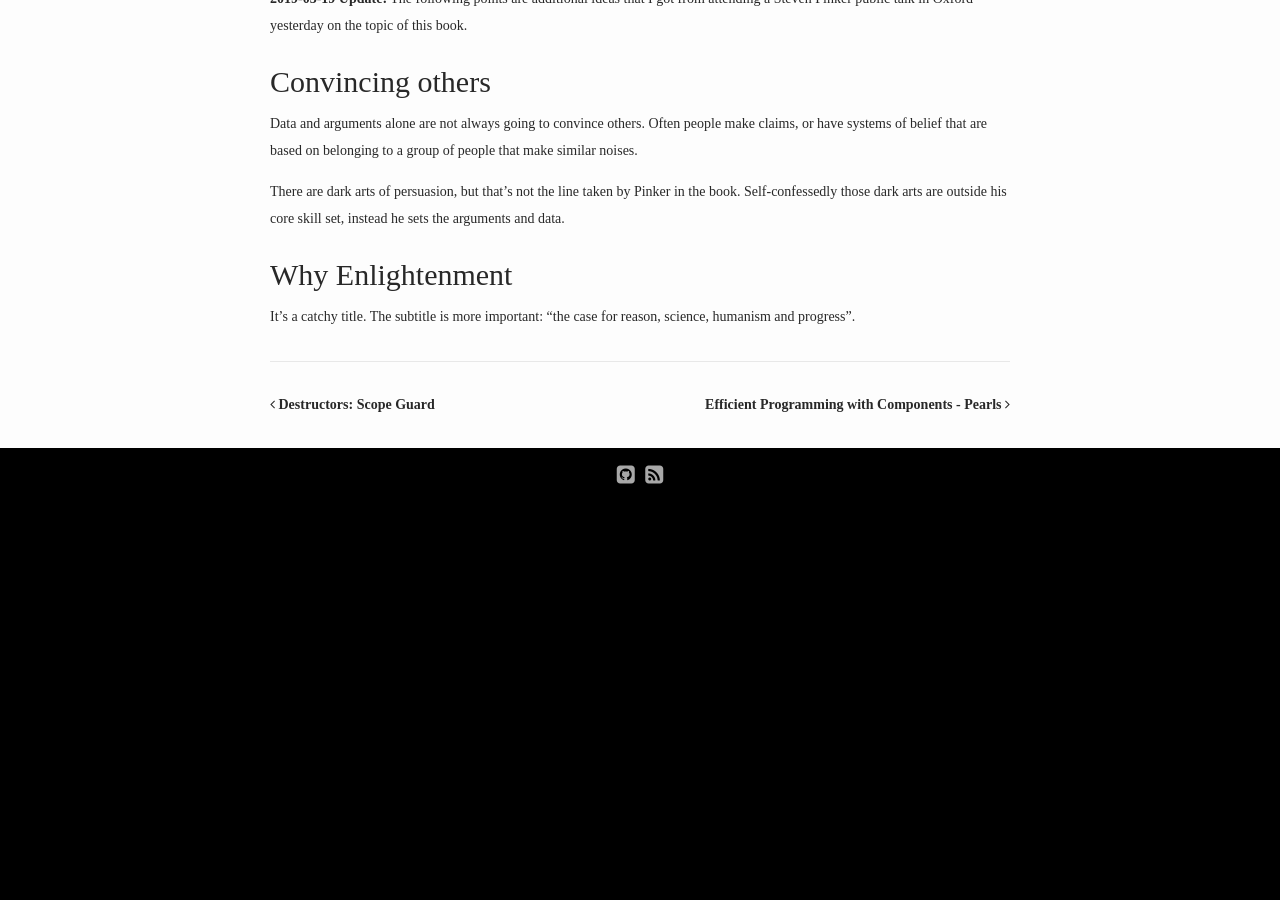
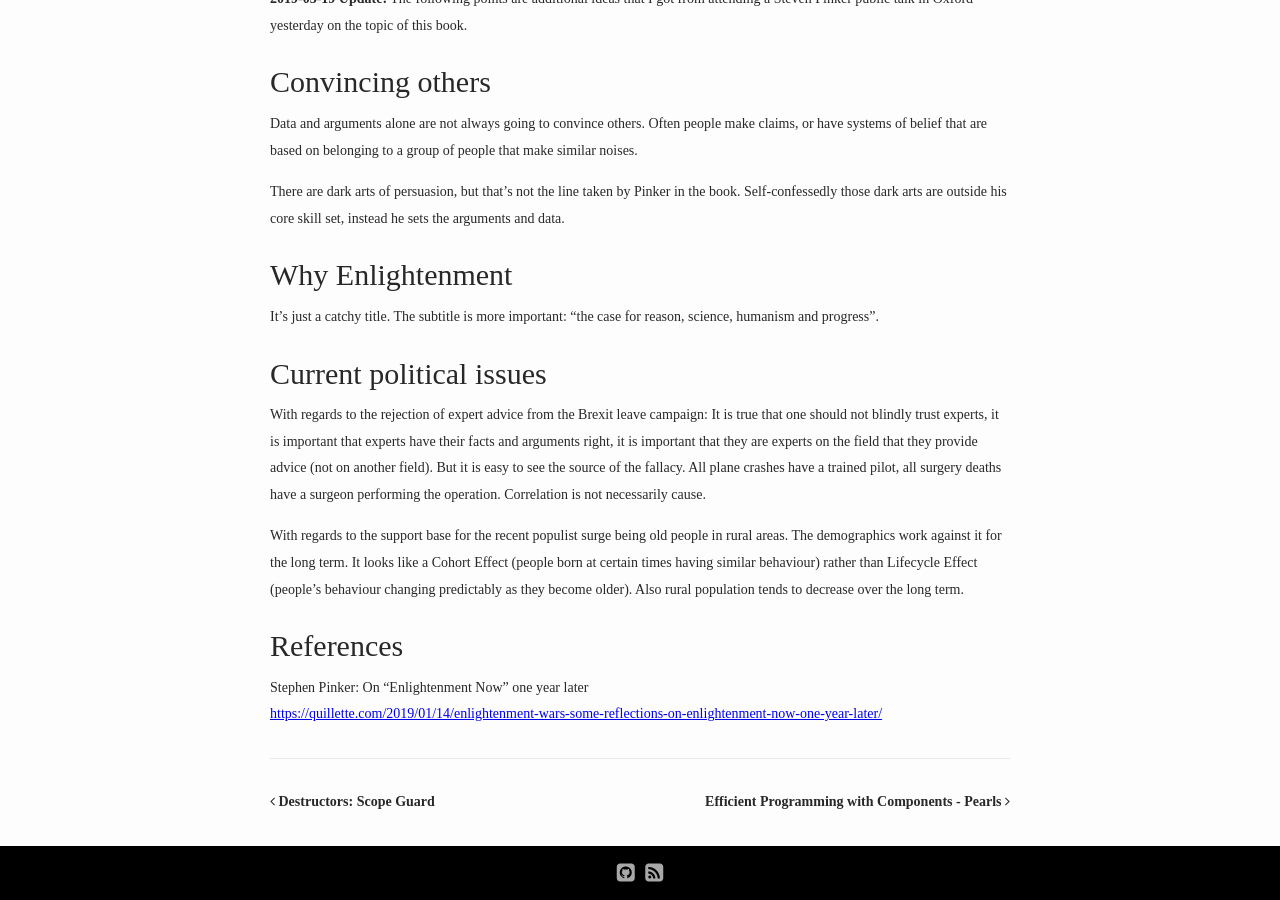
Before and after one commit to bajamircea/bajamircea.github.io, a Jekyll site: the page built from _posts/2018-05-03-enlightenment-now-s-pinker.markdown, in a window 1280 px wide and 900 px high, scrolled down 2944 px. Built offline with Jekyll 4.4.1, drawn with Linux system fonts in a browser that asks for light colours; nearby versions of some CDN libraries; before the commit the page ends 3447 px from its top, so only the background shows below that.

Commit message:
Update Pinker

```diff
--- a/_posts/2018-05-03-enlightenment-now-s-pinker.markdown
+++ b/_posts/2018-05-03-enlightenment-now-s-pinker.markdown
@@ -174,5 +174,30 @@ instead he sets the arguments and data.
 
 # Why Enlightenment
 
-It's a catchy title. The subtitle is more important: "the case for reason,
+It's just a catchy title. The subtitle is more important: "the case for reason,
 science, humanism and progress".
+
+
+# Current political issues
+
+With regards to the rejection of expert advice from the Brexit leave campaign:
+It is true that one should not blindly trust experts, it is important that
+experts have their facts and arguments right, it is important that they are
+experts on the field that they provide advice (not on another field). But it is
+easy to see the source of the fallacy. All plane crashes have a trained pilot,
+all surgery deaths have a surgeon performing the operation. Correlation is not
+necessarily cause.
+
+With regards to the support base for the recent populist surge being old people
+in rural areas. The demographics work against it for the long term. It looks
+like a Cohort Effect (people born at certain times having similar behaviour)
+rather than Lifecycle Effect (people's behaviour changing predictably as they
+become older). Also rural population tends to decrease over the long term.
+
+
+# References
+
+Stephen Pinker: On "Enlightenment Now" one year later<br/>
+[https://quillette.com/2019/01/14/enlightenment-wars-some-reflections-on-enlightenment-now-one-year-later/][year-later]
+
+[year-later]: https://quillette.com/2019/01/14/enlightenment-wars-some-reflections-on-enlightenment-now-one-year-later/
```
